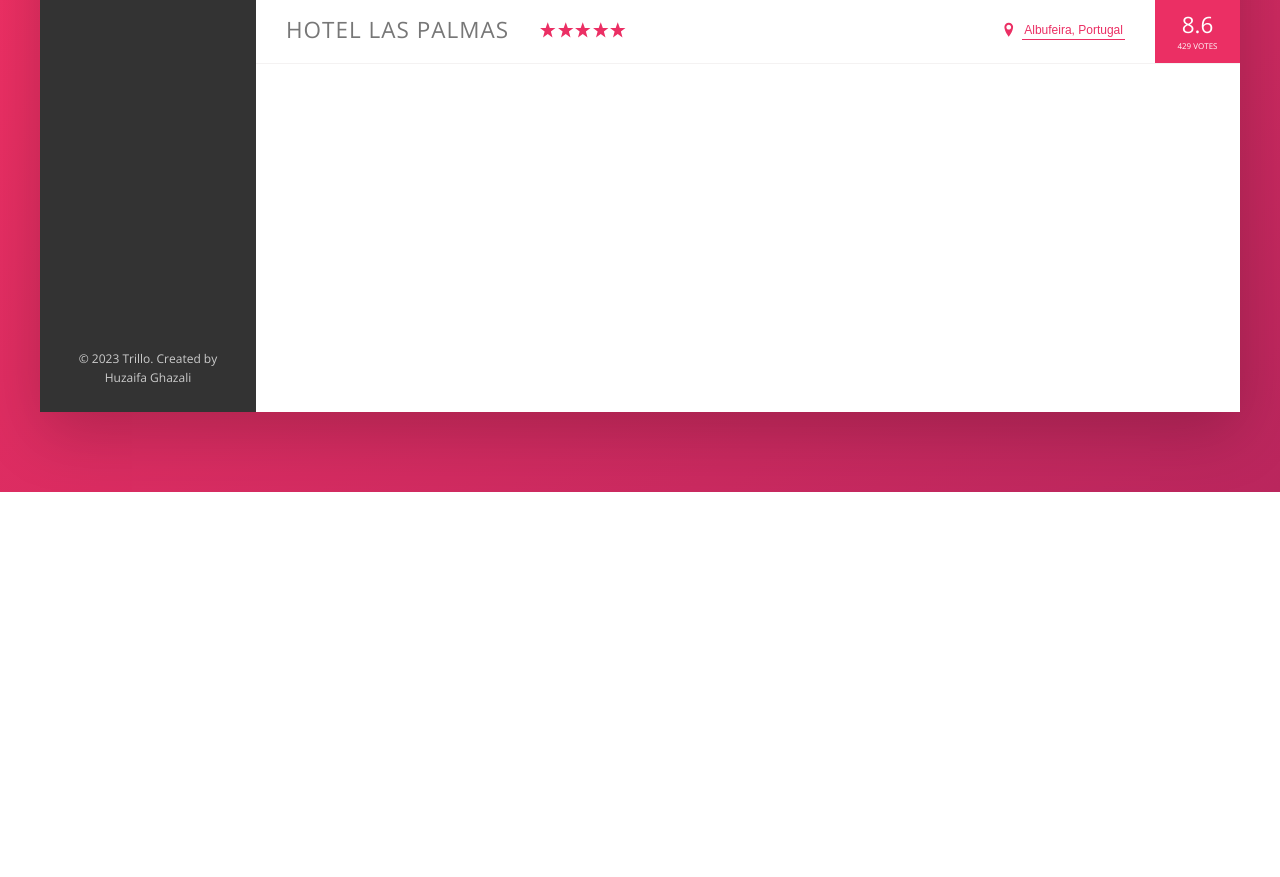
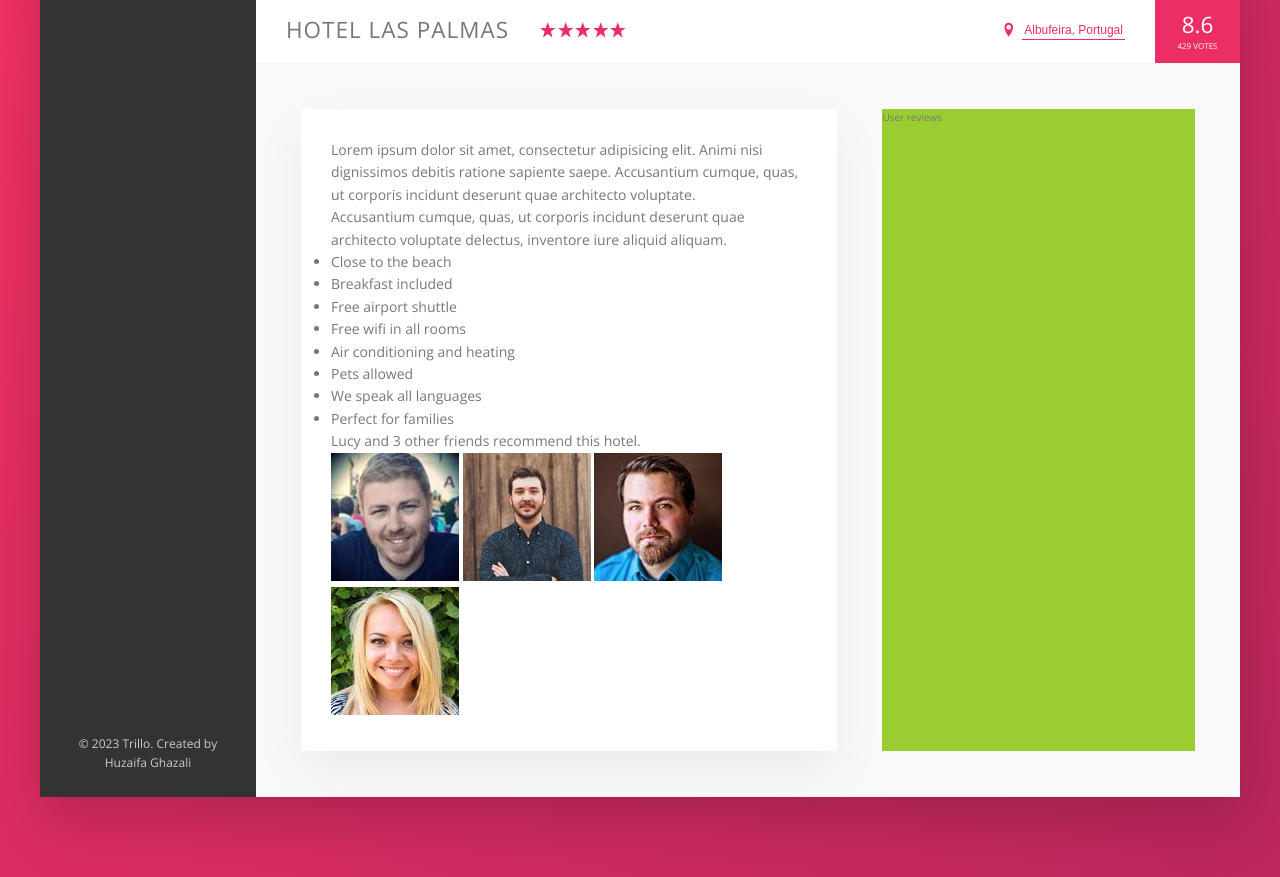
Before and after one commit to huzaifaghazali/Trillo, a website: page index.html in a window 1280 px wide. Shown: the part 538-1415 px from the top of the page. Before the commit the page ends 1030 px from the top, so only its background shows below. Drawn offline with nearby package versions, Linux system fonts and the light colour scheme.

Commit message:
Create description section

```diff
--- a/index.html
+++ b/index.html
@@ -138,6 +138,44 @@
                   <div class="overview__rating-count">429 votes</div>
                </div>
             </div>
+
+            <div class="detail">
+               <div class="description">
+                  <p class="paragraph">
+                     Lorem ipsum dolor sit amet, consectetur adipisicing elit. Animi nisi dignissimos debitis ratione
+                     sapiente saepe. Accusantium cumque, quas, ut corporis incidunt deserunt quae architecto voluptate.
+                  </p>
+                  <p class="paragraph">
+                     Accusantium cumque, quas, ut corporis incidunt deserunt quae architecto voluptate delectus,
+                     inventore iure aliquid aliquam.
+                  </p>
+                  <ul class="list">
+                     <li class="list__item">Close to the beach</li>
+                     <li class="list__item">Breakfast included</li>
+                     <li class="list__item">Free airport shuttle</li>
+                     <li class="list__item">Free wifi in all rooms</li>
+                     <li class="list__item">Air conditioning and heating</li>
+                     <li class="list__item">Pets allowed</li>
+                     <li class="list__item">We speak all languages</li>
+                     <li class="list__item">Perfect for families</li>
+                  </ul>
+                  <div class="recommend">
+                     <p class="recommend__count">
+                        Lucy and 3 other friends recommend this hotel.
+                     </p>
+                     <div class="recommend__friends">
+                        <img src="img/user-3.jpg" alt="Friend 1" class="recommend__photo">
+                        <img src="img/user-4.jpg" alt="Friend 2" class="recommend__photo">
+                        <img src="img/user-5.jpg" alt="Friend 3" class="recommend__photo">
+                        <img src="img/user-6.jpg" alt="Friend 4" class="recommend__photo">
+                     </div>
+                  </div>
+               </div>
+
+               <div class="user-reviews">
+                  User reviews
+               </div>
+            </div>
          </main>
       </div>
    </div>
--- a/sass/_base.scss
+++ b/sass/_base.scss
@@ -31,6 +31,10 @@ Grey dark 3: #999
   --color-grey-dark-3: #999;
 
   --shadow-dark: 0 2rem 6rem rgba(0, 0, 0, .2);
+  --shadow-light: 0 2rem 5rem rgba(0, 0, 0, .06);
+
+  --line: 1px solid var(--color-grey-light-2);
+
 }
 
 * {
--- a/sass/_components.scss
+++ b/sass/_components.scss
@@ -202,7 +202,7 @@
 // *******************************
 // Overview
 .overview {
-  border-bottom: 1px solid var(--color-grey-light-2);
+  border-bottom: var(--line);
   display: flex;
   align-items: center;
 
--- a/sass/_layout.scss
+++ b/sass/_layout.scss
@@ -11,7 +11,7 @@
   font-size: 1.4rem;
   height: 7rem;
   background-color: #fff;
-  border-bottom: 1px solid var(--color-grey-light-2);
+  border-bottom: var(--line);
 
   display: flex;
   justify-content: space-between;
@@ -34,7 +34,27 @@
 
 .hotel-view {
   background-color: #fff;
-  // TEST
-  height: 80rem;
+
   flex: 1;
 }
+
+.detail {
+  display: flex;
+  padding: 4.5rem;
+  background-color: var(--color-grey-light-1);
+  border-bottom: var(--line);
+}
+
+.description {
+  font-size: 1.4rem;
+  background-color: #fff;
+  box-shadow: var(--shadow-light);
+  padding: 3rem;
+  flex: 0 0 60%;
+  margin-right: 4.5rem;
+}
+
+.user-reviews {
+  background-color: yellowgreen;
+  flex: 1;
+}
```
Also changed, not shown: css/style.css.
